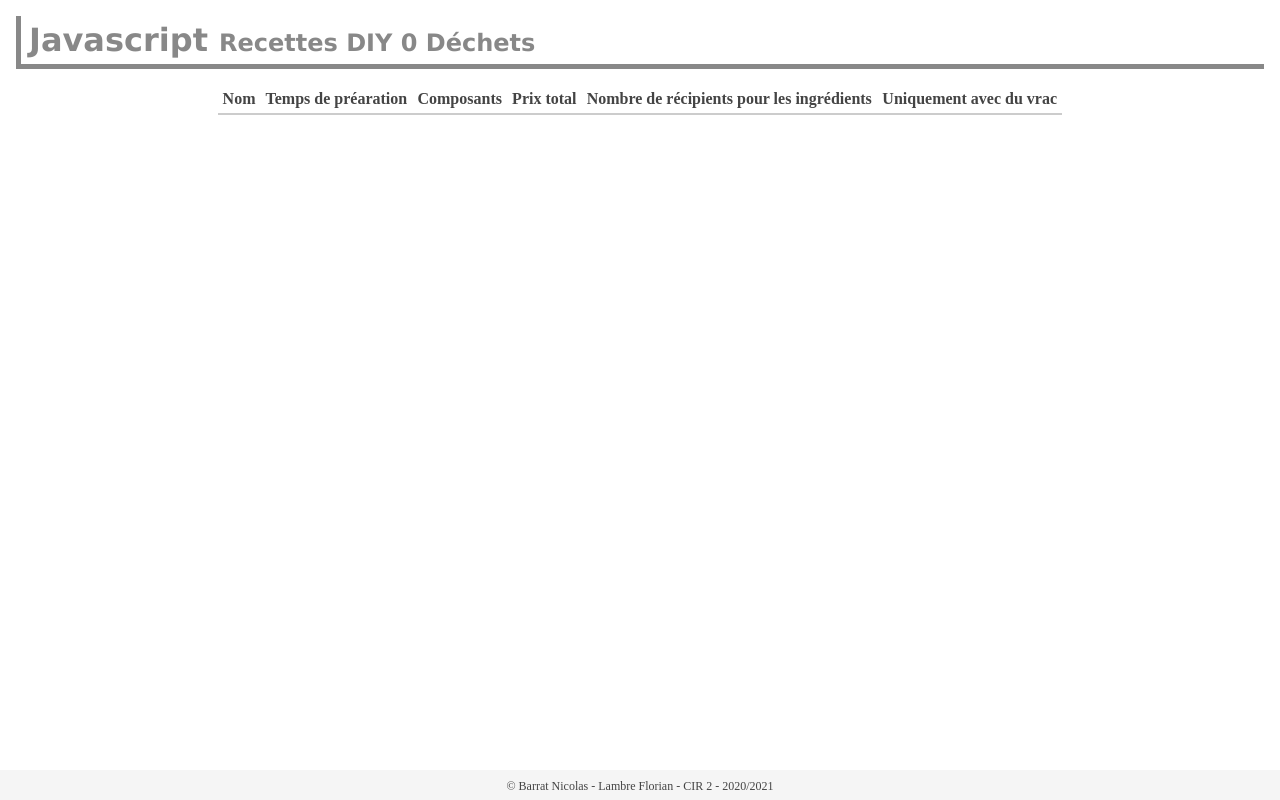
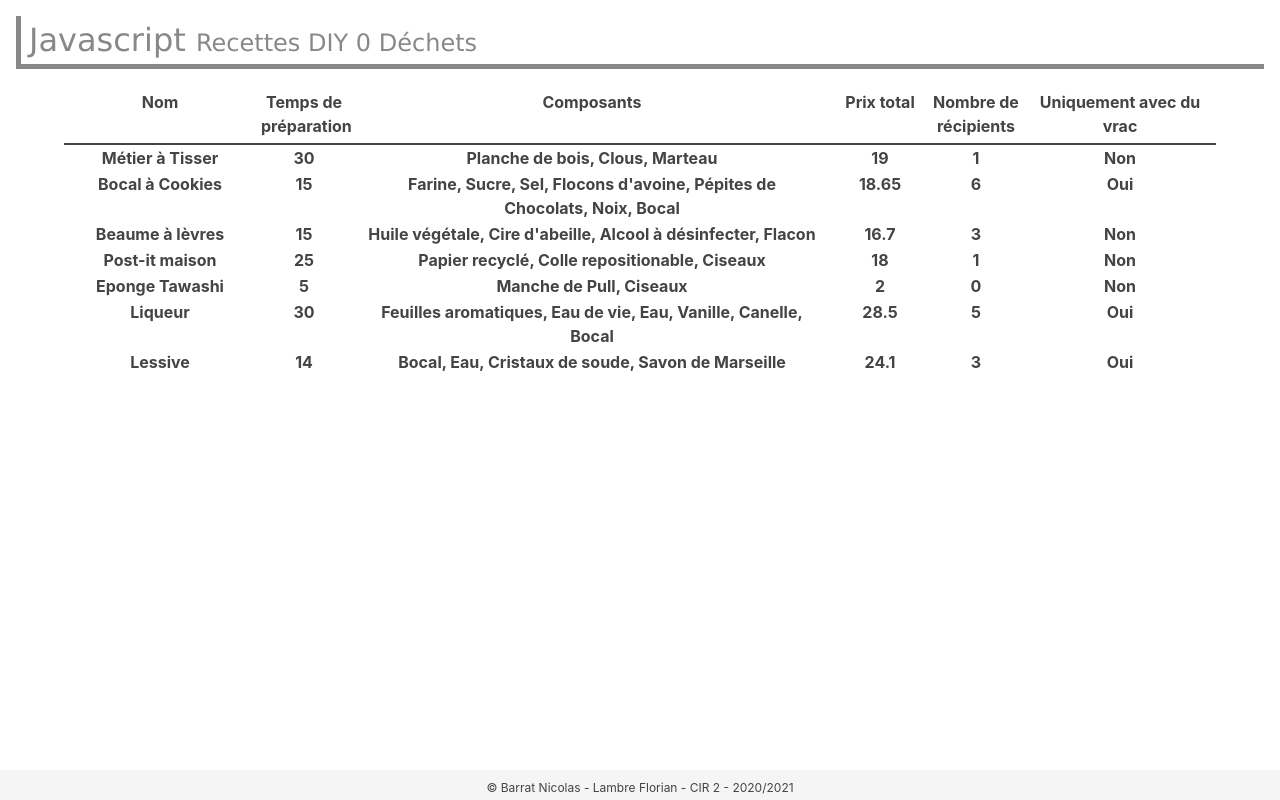
Before and after one commit to nicolegrimpeur/tp2_js_cir2, a plain HTML site: page index.html in a window 1280 px wide. Drawn offline with nearby package versions, Linux system fonts and the light colour scheme.

Commit message:
Ajout tableau products
Ajout tableau products

```diff
--- a/css/list.css
+++ b/css/list.css
@@ -1,16 +1,33 @@
-#list table {
+.titre table {
     border-spacing: 0;
     border-collapse: collapse;
     width: 100%;
 }
 
-#list th {
-    border-bottom: 2px solid #ccc;
-    text-align: left;
+.titre th {
+    border-bottom: 2px solid;
+    text-align: center;
     padding: 5px;
 }
 
-#list td {
-    border-bottom: 1px solid #ccc;
+.titre td {
+    border-bottom: 1px solid;
     padding: 5px;
 }
+
+.list table {
+    border-spacing: 0;
+    border-collapse: collapse;
+    width: 100%;
+}
+
+.list th {
+    /*border-bottom: 2px solid .ccc;*/
+    text-align: center;
+    /*padding: 5px;*/
+}
+
+.list td {
+    /*border-bottom: 1px solid .ccc;*/
+    padding: 5px;
+}
--- a/css/main.css
+++ b/css/main.css
@@ -44,7 +44,10 @@ body {
     font-size: 12px;
 }
 
-#content {
-    width: 66%;
-    margin: 0 auto;
+.content {
+
 }
+
+.container {
+    max-width: 90%;
+}
--- a/index.html
+++ b/index.html
@@ -1,29 +1,52 @@
 <!DOCTYPE html>
 <html>
 <head>
-        <meta charset="utf-8" />
+    <meta charset="utf-8"/>
     <title>TP2 - Javascript - 2020/2021</title>
-        <link rel="stylesheet" type="text/css" href="./css/main.css" />
-        <link rel="stylesheet" type="text/css" href="./css/list.css" />
+
+    <!-- CSS -->
+    <link rel="stylesheet" href="https://cdn.jsdelivr.net/npm/bootstrap@4.5.3/dist/css/bootstrap.min.css"
+          integrity="sha384-TX8t27EcRE3e/ihU7zmQxVncDAy5uIKz4rEkgIXeMed4M0jlfIDPvg6uqKI2xXr2" crossorigin="anonymous">
+
+    <!-- jQuery and JS bundle w/ Popper.js -->
+    <script src="https://code.jquery.com/jquery-3.5.1.slim.min.js"
+            integrity="sha384-DfXdz2htPH0lsSSs5nCTpuj/zy4C+OGpamoFVy38MVBnE+IbbVYUew+OrCXaRkfj"
+            crossorigin="anonymous"></script>
+    <script src="https://cdn.jsdelivr.net/npm/bootstrap@4.5.3/dist/js/bootstrap.bundle.min.js"
+            integrity="sha384-ho+j7jyWK8fNQe+A12Hb8AhRq26LrZ/JpcUGGOn+Y7RsweNrtN/tE3MoK7ZeZDyx"
+            crossorigin="anonymous"></script>
+
+    <link rel="stylesheet" type="text/css" href="./css/main.css"/>
+    <link rel="stylesheet" type="text/css" href="./css/list.css"/>
 </head>
 <body>
+<script src="js/formulaire.js"></script>
+<script src="js/components-data.js"></script>
+<script src="js/products-data.js"></script>
+<script src="js/create_components.js"></script>
+<script src="js/create_products.js"></script>
+<script src="js/main.js"></script>
+
 <div id="header">
     <h1>Javascript <span class="subtitle">Recettes DIY 0 Déchets</span></h1>
 </div>
-        <div id="content">
-            <div id="list">
+<div class="container">
+    <div class="content" id="products">
+        <div class="titre">
             <table>
-                    <tr>
-                        <th>Nom</th>
-                        <th>Temps de préaration</th>
-                        <th>Composants</th>
-                        <th>Prix total</th>
-                        <th>Nombre de récipients pour les ingrédients</th>
-                        <th>Uniquement avec du vrac</th>
+                <tr class="row">
+                    <th class="col-2">Nom</th>
+                    <th class="col-1">Temps de préparation</th>
+                    <th class="col-5">Composants</th>
+                    <th class="col-1">Prix total</th>
+                    <th class="col-1">Nombre de récipients</th>
+                    <th class="col-2">Uniquement avec du vrac</th>
                 </tr>
             </table>
         </div>
     </div>
+</div>
+<script>Add('products')</script>
 <div id="footer">
     <p>&copy; Barrat Nicolas - Lambre Florian - CIR 2 - 2020/2021</p>
 </div>
--- /dev/null
+++ b/js/create_components.js
@@ -0,0 +1,3 @@
+let lanceComponent = function () {
+
+}
--- /dev/null
+++ b/js/create_products.js
@@ -0,0 +1,40 @@
+let lanceProducts = function () {
+    if (verifieContent('products')) {
+        createProducts();
+    }
+    else {
+        let currentDiv = document.getElementById('products');
+        let child;
+        while (!verifieContent('products')) {
+            child = currentDiv.lastElementChild;
+            currentDiv.removeChild(child);
+        }
+        createProducts();
+    }
+}
+
+let createProducts = function () {
+    let affichage;
+    for (let array of products_data) {
+        // Nom - Temps de préparation - Composants - Prix total - Nombre de récipients - Uniquement avec du vrac
+        affichage = [array["name"], array["time"]];
+        calculComponents(array["components"]).forEach(value => affichage.push(value));
+        addList(affichage, 'products');
+    }
+}
+
+let calculComponents = function (arrayComponents) {
+    let tabNoms = [];
+    let prix = 0;
+    let nb = 0;
+    let vrac = true;
+
+    for (let int of arrayComponents) {
+        tabNoms.push("  " + components_data[int]["name"]);
+        prix += Number(components_data[int]["price"]);
+        nb += Number(components_data[int]["needRecipe"]);
+        if (!Number(components_data[int]["buyInBulk"]) && vrac) vrac = false;
+    }
+
+    return [tabNoms, String(prix), String(nb), (vrac ? "Oui" : "Non")];
+}
--- /dev/null
+++ b/js/formulaire.js
@@ -0,0 +1,36 @@
+let verifieContent = function (idDiv) {
+    let currentDiv = document.getElementById(idDiv);
+    return currentDiv.childElementCount === 1;
+}
+
+let addList = function (array, idDiv) {
+    let currentDiv = document.getElementById(idDiv);
+    let div = document.createElement("div");
+    let table = document.createElement("table");
+    let tbody = document.createElement("tbody");
+    let tr = document.createElement("tr");
+    let th;
+
+    currentDiv.appendChild(div);
+    div.appendChild(table);
+    table.appendChild(tbody);
+    tbody.appendChild(tr);
+
+    div.setAttribute('class', 'list');
+    tr.setAttribute('class', 'row');
+
+    for (let value in array) {
+        th = document.createElement("th");
+        tr.appendChild(th);
+
+        if (typeof (array[value]) == "string") {
+            if (!isNaN(Number(array[value]))) th.setAttribute('class', 'col-1');
+            else th.setAttribute('class', 'col-2');
+            th.appendChild(document.createTextNode(array[value]));
+        }
+        else {
+            th.setAttribute('class', 'col-5');
+            th.appendChild(document.createTextNode(array[value]));
+        }
+    }
+}
--- /dev/null
+++ b/js/main.js
@@ -0,0 +1,8 @@
+let Add = function (id_list) {
+    if (id_list == "products") {
+        lanceProducts();
+    }
+    else if (id_list == "components") {
+        lanceComponent();
+    }
+}
```
Also changed, not shown: js/components-data.js (+7 -0 lines). Lines whose indentation alone changed are shown as unchanged.
